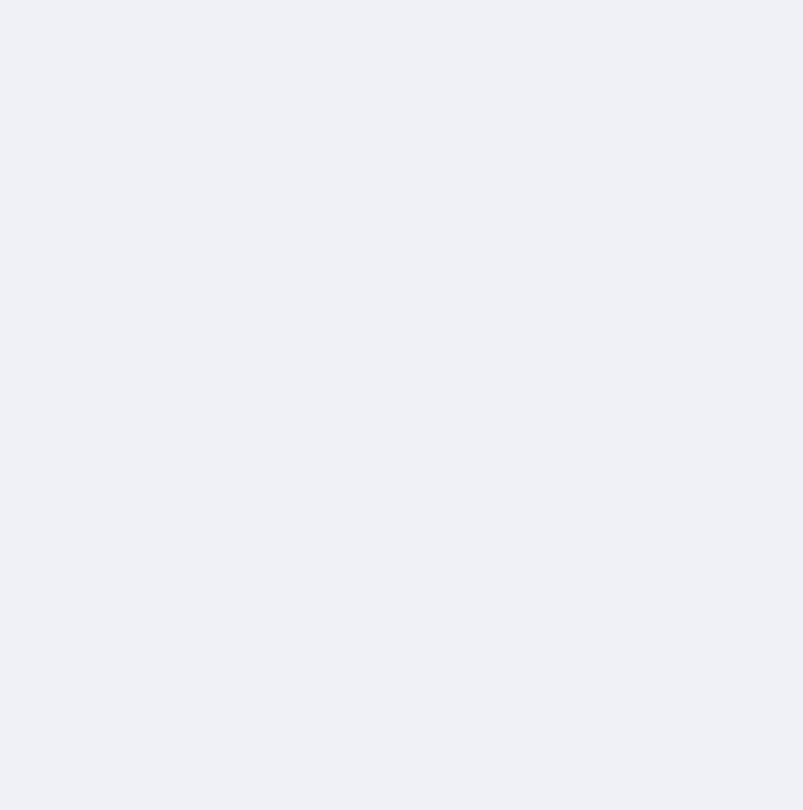
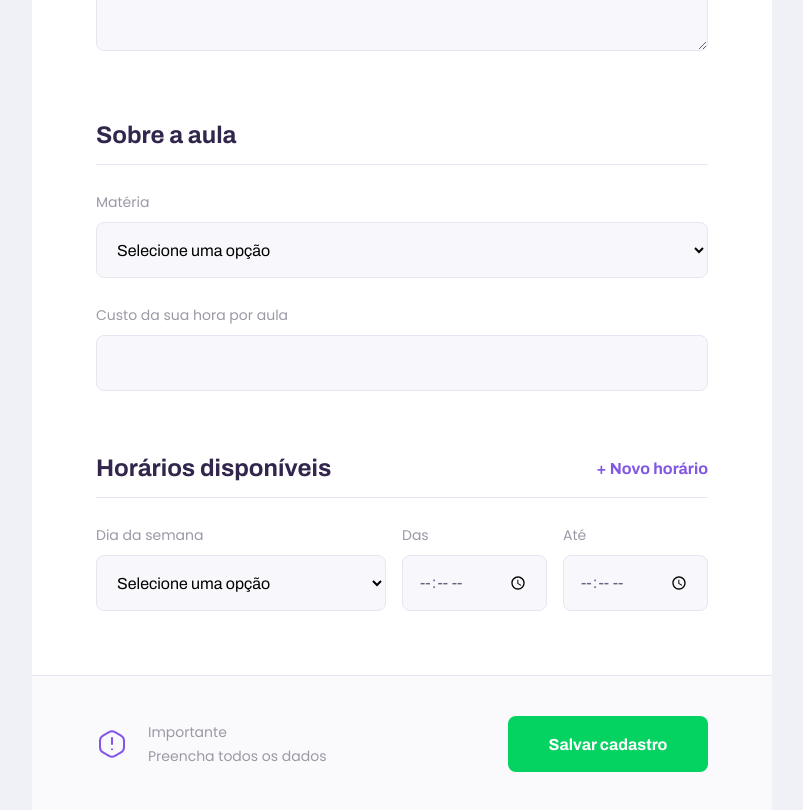
Before and after one commit to cintiafumi/nlw2, a React (Create React App) app in the folder web/: page /give-classes in a window 1280 px wide. Shown: the part 900-1710 px from the top of the page, without its empty margins (238-1041 px from the left). Before the commit the page ends 800 px from the top, so only its background shows below. Built offline with nearby package versions, Linux system fonts and the light colour scheme; the HTML template or start-up script is replaced by a standard one.

Commit message:
nlw2: teacher form page

```diff
--- a/web/src/pages/TeacherForm/index.tsx
+++ b/web/src/pages/TeacherForm/index.tsx
@@ -1,13 +1,103 @@
-import React from 'react';
+import React, { useCallback, useState } from 'react';
 
 import PageHeader from '../../components/PageHeader';
+import Input from '../../components/Input';
+import Textarea from '../../components/Textarea';
+import Select from '../../components/Select';
+
+import warningIcon from '../../assets/images/icons/warning.svg'
 
 import './styles.css'
 
 function TeacherForm() {
+  const [scheduleItems, setScheduleItems] = useState([
+    { week_day: 0, from: '', to: '' }
+  ])
+  const addNewScheduleItem = useCallback(() => {
+    setScheduleItems([
+      ...scheduleItems,
+      { week_day: 0, from: '', to: '' }
+    ])
+  }, [])
+
   return (
-    <div id="page-teacher-list" className="container">
-      <PageHeader title="Que incrível que você quer dar aula." />
+    <div id="page-teacher-form" className="container">
+      <PageHeader
+        title="Que incrível que você quer dar aula."
+        description="O primeiro passo é preencher esse formulário de inscrição"
+      />
+
+      <main>
+        <fieldset>
+          <legend>Seus dados</legend>
+          <Input name="name" label="Nome completo" />
+          <Input name="avatar" label="Avatar" />
+          <Input name="whatsapp" label="WhatsApp" />
+          <Textarea name="bio" label="Biografia" />
+        </fieldset>
+
+        <fieldset>
+          <legend>Sobre a aula</legend>
+
+          <Select
+            name="subject"
+            label="Matéria"
+            options={[
+              { value: 'Artes', label: 'Artes' },
+              { value: 'Biologia', label: 'Biologia' },
+              { value: 'Ciências', label: 'Ciências' },
+              { value: 'Educação', label: 'Educação' },
+              { value: 'Física', label: 'Física' },
+              { value: 'Geografia', label: 'Geografia' },
+              { value: 'Química', label: 'Química' },
+              { value: 'Matemática', label: 'Matemática' },
+              { value: 'História', label: 'História' },
+              { value: 'Português', label: 'Português' },
+            ]}
+          />
+          <Input name="cost" label="Custo da sua hora por aula" />
+        </fieldset>
+
+        <fieldset>
+          <legend>
+            Horários disponíveis
+            <button type="button" onClick={addNewScheduleItem}>
+              + Novo horário
+            </button>
+          </legend>
+
+          {scheduleItems.map(scheduleItem => (
+            <div key={scheduleItem.week_day} className="schedule-item">
+              <Select
+                name="week_day"
+                label="Dia da semana"
+                options={[
+                  { value: '0', label: 'Doming' },
+                  { value: '1', label: 'Segunda-feira' },
+                  { value: '2', label: 'Terça-feira' },
+                  { value: '3', label: 'Quarta-feira' },
+                  { value: '4', label: 'Quinta-feira' },
+                  { value: '5', label: 'Sexta-feira' },
+                  { value: '6', label: 'Sábado' },
+                ]}
+              />
+              <Input name="from" label="Das" type="time" />
+              <Input name="to" label="Até" type="time" />
+            </div>
+          ))}
+        </fieldset>
+
+        <footer>
+          <p>
+            <img src={warningIcon} alt="Aviso importante"/>
+            Importante <br />
+            Preencha todos os dados
+          </p>
+          <button type="button">
+            Salvar cadastro
+          </button>
+        </footer>
+      </main>
     </div>
   )
 }
--- a/web/src/pages/TeacherForm/styles.css
+++ b/web/src/pages/TeacherForm/styles.css
@@ -0,0 +1,143 @@
+#page-teacher-form {
+  width: 100vw;
+  min-height: 100vh;
+}
+
+#page-teacher-form .page-header .header-content {
+  margin-bottom: 6.4rem;
+}
+
+#page-teacher-form main {
+  background: var(--color-box-base);
+  width: 100%;
+  max-width: 74rem;
+  border: 0.8rem;
+  margin: -3.2rem auto 3.2rem;
+  padding-top: 6.4rem;
+  overflow: hidden;
+}
+
+#page-teacher-form main fieldset {
+  border: 0;
+  padding: 0 2.4rem;
+}
+
+#page-teacher-form main fieldset + fieldset {
+  margin-top: 6.4rem;
+}
+
+#page-teacher-form main fieldset legend {
+  font: 700 2.4rem Archivo;
+  color: var(--color-text-title);
+  margin-bottom: 2.4rem;
+  display: flex;
+  align-items: center;
+  justify-content: space-between;
+  width: 100%;
+  padding-bottom: 1.6rem;
+  border-bottom: 1px solid var(--color-line-in-white);
+}
+
+#page-teacher-form main fieldset legend button {
+  background: none;
+  border: 0;
+  color: var(--color-primary);
+  font: 700 1.6rem Archivo;
+  cursor: pointer;
+  transition: color 0.2s;
+}
+
+#page-teacher-form main fieldset legend button:hover {
+  color: var(--color-primary-dark)
+}
+
+#page-teacher-form main fieldset .input-block + .textarea-block,
+#page-teacher-form main fieldset .select-block + .input-block {
+  margin-top: 2.4rem;
+}
+
+#page-teacher-form main label {
+  color: var(--color-text-complement);
+}
+
+#page-teacher-form main footer {
+  padding: 4rem 2.4rem;
+  background: var(--color-box-footer);
+  border-top: 1px solid var(--color-line-in-white);
+  margin-top: 6.4rem;
+}
+
+#page-teacher-form main footer p {
+  display: flex;
+  align-items: center;
+  justify-content: center;
+  font-size: 1.4rem;
+  line-height: 2.4rem;
+  color: var(--color-text-complement);
+}
+
+#page-teacher-form main footer img {
+  margin-right: 2rem;
+}
+
+#page-teacher-form main footer button {
+  width: 100%;
+  height: 5.6rem;
+  background: var(--color-secundary);
+  color: var(--color-button-text);
+  border: 0;
+  border-radius: 0.8rem;
+  cursor: pointer;
+  font: 700 1.6rem Archivo;
+  display: flex;
+  align-items: center;
+  justify-content: center;
+  text-decoration: none;
+  transition: background-color 0.2s;
+  margin-top: 3.2rem;
+}
+
+#page-teacher-form main footer button:hover {
+  background: var(--color-secundary-dark);
+}
+
+@media (min-width: 700px) {
+  #page-teacher-form {
+    max-width: 100vw;
+  }
+
+  #page-teacher-form .page-header .header-content {
+    margin-bottom: 0;
+  }
+
+  #page-teacher-form main fieldset {
+    padding: 0 6.4rem;
+  }
+
+  #page-teacher-form main .schedule-item {
+    display: grid;
+    grid-template-columns: 2fr 1fr 1fr;
+    column-gap: 1.6rem;
+  }
+
+  #page-teacher-form main .schedule-item .input-block {
+    margin-top: 0 !important;
+  }
+
+  #page-teacher-form main footer {
+    padding: 4rem 6.4rem;
+    display: flex;
+    align-items: center;
+    justify-content: space-between;
+  }
+
+  #page-teacher-form main footer p {
+    justify-content: space-between;
+  }
+
+
+  #page-teacher-form main footer button {
+    width: 20rem;
+    margin-top: 0;
+  }
+}
```
